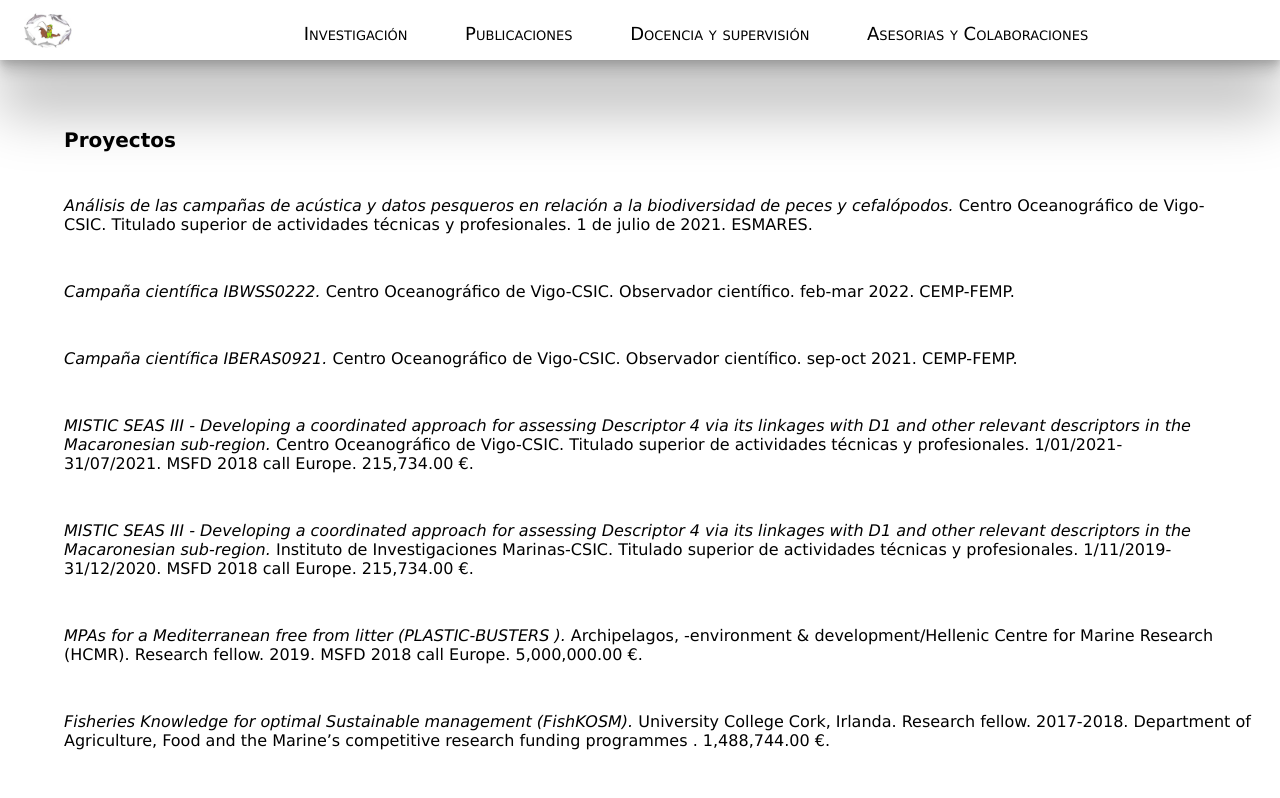
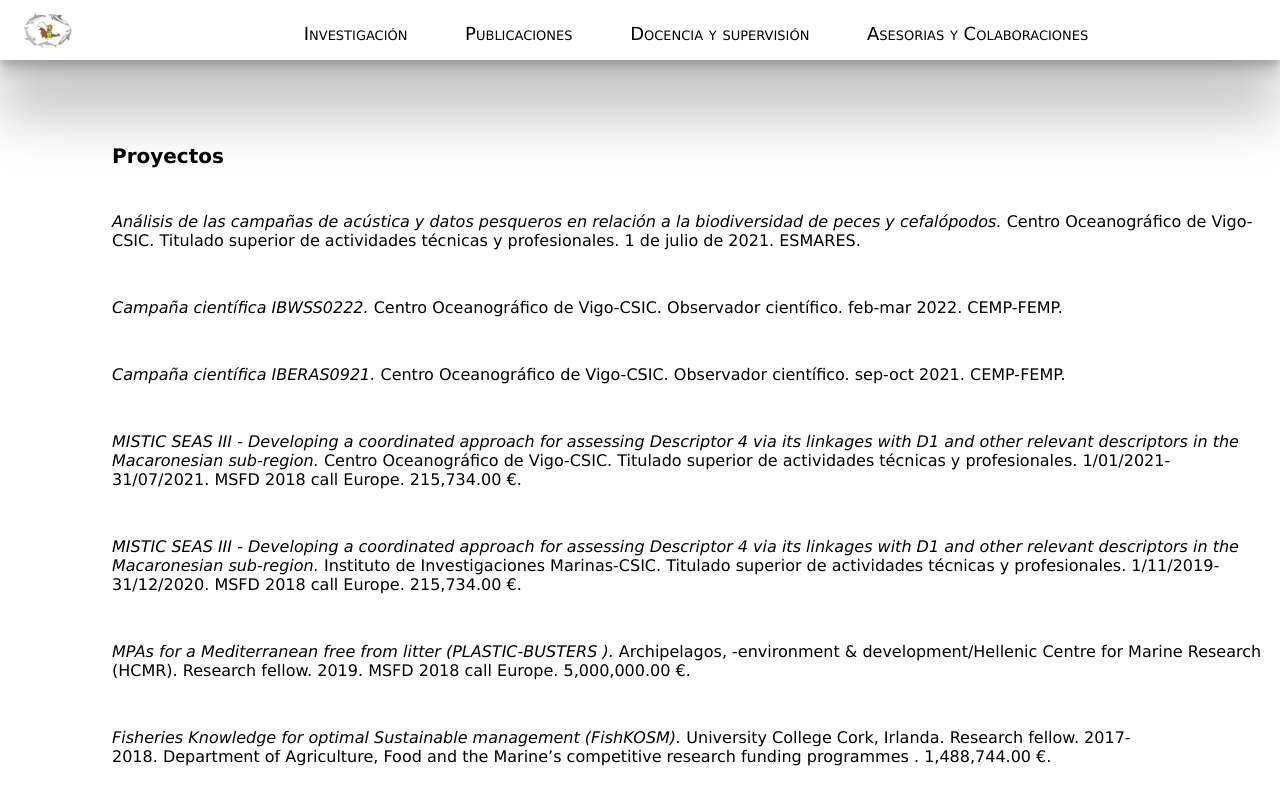
Before and after one commit to calmarti/GemasPersonalWeb, a React (Create React App) app: page /investigacion in a window 1280 px wide. Shown: the top 798 px of the page. Built offline with nearby package versions, Linux system fonts and the light colour scheme.

Commit message:
componentes del CV: espaciado superior izquierdo

```diff
--- a/src/Components/Layout/footer.css
+++ b/src/Components/Layout/footer.css
@@ -1,11 +1,10 @@
 .footer {
-  margin-top:120px;
+  margin-top: 120px;
   /*  bottom: 80px; */
-  background-color: white;
+  background-color: #ffffff;
   position: relative;
   padding: 0.7rem 0 0.7rem 0;
   height: var(--footer-size);
-
 }
 
 .footer > ul {
@@ -16,11 +15,9 @@
   gap: 3rem;
 }
 
-
-.icon:hover{
+.icon:hover {
   transform: scale(1.3);
 }
-
 
 /* .footer > ul > li > a, a:link, a:visited a:hover a:active {
   text-decoration: none;
--- a/src/index.js
+++ b/src/index.js
@@ -5,7 +5,7 @@ import { BrowserRouter } from "react-router-dom";
 import "./globals.css";
 import "./section.css"
 
-//scp /Desktop/bootcampweb-kc.pem -r build  ubuntu@54.164.117.110:/var/www/html
+// scp -i /home/ivan/Desktop/bootcampweb-kc.pem -r build  ubuntu@54.164.117.110:/var/www/html
 
 //¿seccion fotos?
 //Gema: revisión exhaustiva de los items, agregar nuevos items, corregir typos y demás
--- a/src/section.css
+++ b/src/section.css
@@ -1,6 +1,6 @@
 .main{
-  margin-top:0rem;
-  margin-left:3rem;
+  margin-top:1rem;
+  margin-left:6rem;
   }
 
 .section{
```
Also changed, not shown: 1 other file (tests, documents, lock files or other folders).
